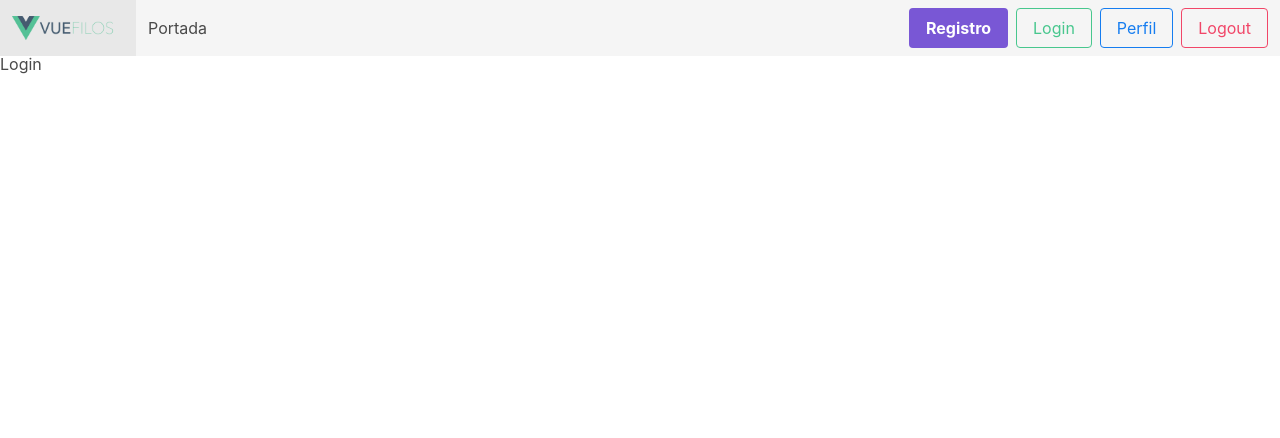
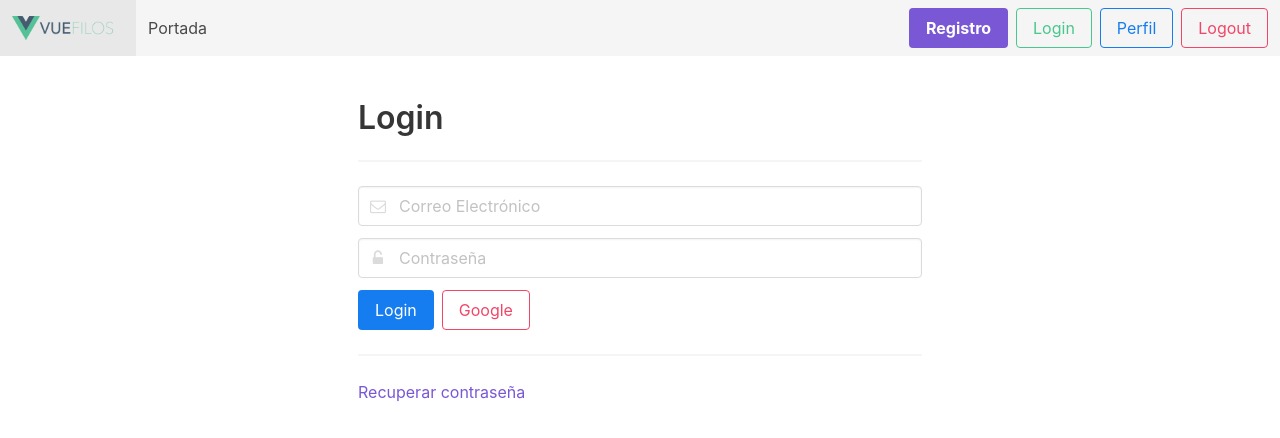
Before and after one commit to joseluisgs/vuefilos, a Vue app: page /login in a window 1280 px wide. Shown: the top 438 px of the page. Built offline with nearby package versions, Linux system fonts and the light colour scheme; no server answers.

Commit message:
login basico

```diff
--- a/src/main.js
+++ b/src/main.js
@@ -1,5 +1,6 @@
 import Vue from 'vue';
-import Buefy from 'buefy'; // Bulma libreria reactiva
+// Bulma
+import Buefy from 'buefy';
 import App from './App.vue';
 import router from './router';
 import store from './store';
--- a/src/services/AuthService.js
+++ b/src/services/AuthService.js
@@ -9,4 +9,15 @@ export default {
   getUsuarioActivo() {
     return Auth.currentUser;
   },
+  // Realiza el Login
+  // https://firebase.google.com/docs/auth/web/password-auth?hl=es_419
+  login(data) {
+    return Auth.signInWithEmailAndPassword(data.email, data.password);
+  },
+  // Realiza el login con Google
+  // https://firebase.google.com/docs/auth/web/google-signin?hl=es_419
+  loginGoogle() {
+    // provider.addScope('https://www.googleapis.com/auth/plus.login');
+    return Auth.signInWithPopup(Service.providerGoogle);
+  },
 };
--- a/src/store/index.js
+++ b/src/store/index.js
@@ -13,21 +13,22 @@ const store = new Vuex.Store({
   },
   // Las unicas que tocan en estado
   mutations: {
-    // Establece el usuario
     establecerUsuario(state, val) {
-
+      state.usuario = val;
     },
-    // Establece el perfil
     establecerPerfil(state, val) {
-
+      state.perfil = val;
     },
   },
-  // Son funciones asíncronas, que al final puden lanzar una mutacion
-  actions: {
-    obtenerPerfilUsuario({ commit, state }) {
-
-    },
-  },
+  // actions: {
+  //   obtenerPerfilUsuario({ commit, state }) {
+  //     fb.usuariosColeccion.doc(state.usuario.uid).get().then((res) => {
+  //       commit('establecerPerfil', res.data());
+  //     }).catch((error) => {
+  //       console.error(error);
+  //     });
+  //   },
+  // },
 });
 
 // No perder la sesión si se recarga la página
--- a/src/views/Login.vue
+++ b/src/views/Login.vue
@@ -1,13 +1,107 @@
 <template>
-  <h1>Login</h1>
+  <section class="section">
+    <div class="container">
+      <div class="columns is-centered">
+        <div class="column is-half">
+          <h1 class="title">Login</h1>
+          <hr />
+          <form @submit.prevent="loginNormal">
+              <p class="control has-icons-left has-icons-right">
+                <b-field>
+                  <b-input
+                    placeholder="Correo Electrónico"
+                    v-model.trim="user.email"
+                    required
+                    type="email"
+                    icon="email">
+                  </b-input>
+                </b-field>
+                  <span class="icon is-small is-left">
+                  <i class="fa fa-envelope-o"></i>
+                </span>
+                </p>
+                <p class="control has-icons-left has-icons-right">
+                <b-field>
+                  <b-input
+                    placeholder="Contraseña"
+                    v-model.trim="user.password"
+                    required
+                    type="password"
+                    icon="email">
+                  </b-input>
+                </b-field>
+                <span class="icon is-small is-left">
+                  <i class="fa fa-unlock-alt"></i>
+                </span>
+              </p>
+              <div class="buttons">
+                <b-button
+                    tag="input"
+                    type="is-info"
+                    native-type="submit"
+                    value="Login"
+                  />
+               <b-button
+                type="is-danger"
+                @click="loginGoogle"
+                outlined>
+                Google
+              </b-button>
+            </div>
+          </form>
+          <hr />
+          <ul>
+            <li>
+              <router-link to="/recuperar">Recuperar contraseña</router-link>
+            </li>
+          </ul>
+        </div>
+      </div>
+    </div>
+  </section>
 </template>
 
 <script>
+import AuthService from '@/services/AuthService';
+import { mapActions } from 'vuex';
+
 export default {
   name: 'Login',
+  // modelo de datos
+  data() {
+    return {
+      user: {},
+    };
+  },
+  // Mis metodos
+  methods: {
+    // Identificacion usuario, email
+    ...mapActions(['establecerUsuario']),
+    async loginNormal() {
+      try {
+        // const res = await AuthService.login(this.user);
+        const res = await AuthService.login(this.user);
+        // Lo hacemos de la manera manual, pero también lo podemos hacer mediante un evento (ver main)
+        this.establecerUsuario(res.user); // No es necesario si nos suscribimos al evento en tiempo real de main
+        this.$router.push({ name: 'portada' });
+      } catch (error) {
+        this.alerta(error);
+      }
+    },
+    // Identificación con Google
+    loginGoogle() {
+      console.log('Login google');
+    },
+    // alerta
+    alerta(mensaje) {
+      this.$buefy.notification.open({
+        message: `${mensaje}`,
+        type: 'is-danger',
+      });
+    },
+  },
 };
 </script>
 
 <style>
-
 </style>
```
Also changed, not shown: 1 other file (tests, documents, lock files or other folders).
